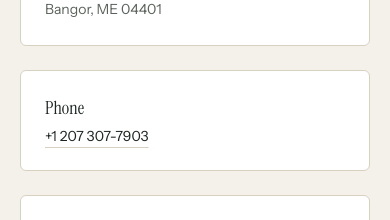
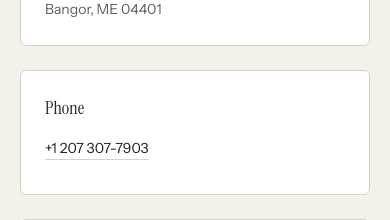
Before and after one commit to acadiamarketingmaine-hue/baserves-next, a Next.js app: page /contact in a window 390 px wide. Shown: the part 1380-1600 px from the top of the page. Built offline with nearby package versions, Linux system fonts and the light colour scheme.

Commit message:
Mobile: 44px contact-page phone tap target

```diff
--- a/src/app/contact/page.tsx
+++ b/src/app/contact/page.tsx
@@ -76,7 +76,7 @@ export default function ContactPage() {
               <div className="rounded-md border border-lake-line bg-white p-6">
                 <h3 className="font-lake-serif text-[18px] text-lake-ink">Phone</h3>
                 <p className="text-lake-mute mt-1 text-sm">
-                  <a href="tel:+12073077903" className="text-lake-ink underline decoration-lake-line decoration-1 underline-offset-[6px] hover:decoration-lake-ink">+1 207 307-7903</a>
+                  <a href="tel:+12073077903" className="inline-flex items-center min-h-[44px] text-lake-ink underline decoration-lake-line decoration-1 underline-offset-[6px] hover:decoration-lake-ink">+1 207 307-7903</a>
                 </p>
               </div>
               <div className="rounded-md border border-lake-line bg-white p-6">
```
